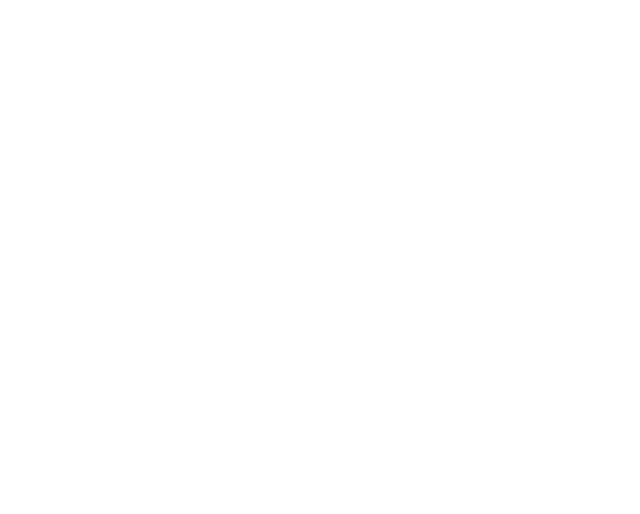
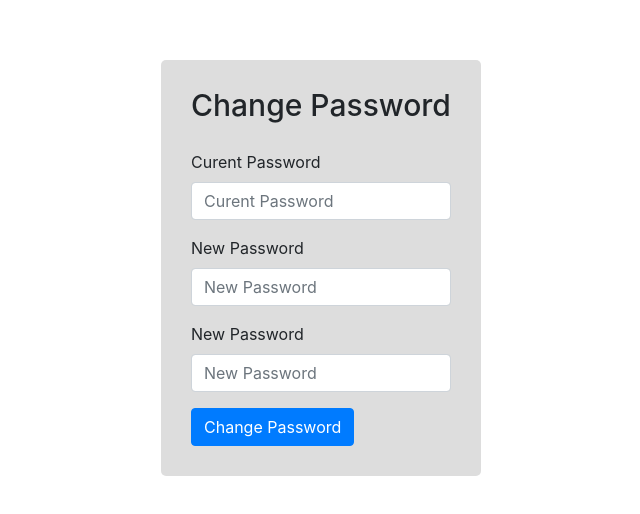
Before and after one commit to rushilogicrays/pokerstar, a React (Create React App) app: page /changePassword in a window 1280 px wide. Shown: the part 132-646 px from the top of the page, without its empty margins (319-959 px from the left). Built offline with nearby package versions, Linux system fonts and the light colour scheme.

Commit message:
I have created the header, login

```diff
--- a/src/App.js
+++ b/src/App.js
@@ -2,12 +2,15 @@
 import { BrowserRouter, Switch, Route } from 'react-router-dom';
 import PandingTournaments from "./screens/PandingTournaments";
 import Login from "./screens/Login";
+import ChangePassword from "./screens/changePassword";
+import Header from "./components/header";
 
 const App = () => {
   return(
     <BrowserRouter>
       <Switch>
-        <Route path="/" exact component={Login} />
+        <Route path="/" exact component={Header} />
+        <Route path="/changePassword" exact component={ChangePassword} />
         <Route path="/pandingtournaments" exact component={PandingTournaments} />
       </Switch>
   </BrowserRouter>
--- /dev/null
+++ b/src/components/header.js
@@ -0,0 +1,29 @@
+import React, { useEffect, useState } from 'react';
+import { Link } from 'react-router-dom';
+import Form from 'react-bootstrap/Form'
+import Button from 'react-bootstrap/Button'
+import Logo from '../images/logo.png'
+import PandingTournaments from './../screens/PandingTournaments';
+
+const Header = () => {
+    return (
+        <div className="header-main">
+            <div className="container">
+                <div className="header">
+                    <div className="header-logo">
+                        <img src={Logo}/>
+                    </div>
+                    <div className="header-navigation-btn">
+                        <Button id="header-btn">Tournaments</Button>
+                        <Button id="header-btn">Account</Button>
+                        <Button id="header-btn">Reporting</Button>
+                        <Button id="header-btn">My Admin</Button>
+                        <Button id="header-btn">Logout</Button>
+                    </div>
+                </div>
+            </div>
+        </div>
+    )
+}
+
+export default Header;
--- a/src/screens/Login.js
+++ b/src/screens/Login.js
@@ -1,9 +1,32 @@
 import React, { useEffect, useState } from 'react';
+import { Link } from 'react-router-dom';
+import Form from 'react-bootstrap/Form'
+import Button from 'react-bootstrap/Button'
 
 const Login = () => {
-    return(
-        <div>
-            <a>Login page</a>
+    return (
+        <div className="login-page-main">
+            <div className="container">
+                <div className="login-form">
+                    <Form className="form-field">
+                        <h1> Login </h1>
+                        <Form.Group controlId="formBasicEmail">
+                            <Form.Label>Email address</Form.Label>
+                            <Form.Control type="email" placeholder="Enter email" />
+                        </Form.Group>
+
+                        <Form.Group controlId="formBasicPassword">
+                            <Form.Label>Password</Form.Label>
+                            <Form.Control type="password" placeholder="Password" />
+                        </Form.Group>
+
+                        <div className="action-btn">
+                            <Link to="/changePassword">Forgot Password</Link>
+                            <Button variant="primary" type="submit">Submit</Button>
+                        </div>
+                    </Form>
+                </div>
+            </div>
         </div>
     )
 }
--- a/src/screens/Style.css
+++ b/src/screens/Style.css
@@ -52,3 +52,62 @@
 .data-fatch p button {
   margin: 0 10px;
 }
+
+/* Login form */
+
+.form-field h1 {
+  margin-bottom: 30px;
+  line-height: 30px;
+  font-size: 30px;
+}
+.login-form {
+  height: 100vh;
+  display: flex;
+  justify-content: center;
+  align-items: center;
+}
+.form-field {
+  background-color: #ddd;
+  padding: 30px;
+  max-width: 320px;
+  width: 100%;
+  border-radius: 5px;
+}
+.action-btn {
+  display: flex;
+  justify-content: space-between;
+  align-items: center;
+}
+
+/* header */
+
+.header-logo {
+  text-align: center;
+  max-width: 300px;
+  margin: 20px auto;
+}
+.header-logo img {
+  width: 100%;
+}
+.header-navigation-btn {
+  display: flex;
+  justify-content: space-between;
+}
+.header-navigation-btn #header-btn {
+  background-color: orange;
+  min-width: 150px;
+  border: none;
+  border-radius: 0;
+  font-size: 16px;
+  color: #000;
+  text-transform: uppercase;
+  font-weight: 500;
+  height: 40px;
+  line-height: 1.5;
+}
+.header-navigation-btn #header-btn:focus,
+.header-navigation-btn #header-btn:hover{
+ background-color: #ffa500b8;
+ outline: none;
+ box-shadow: none;
+}
--- /dev/null
+++ b/src/screens/changePassword.js
@@ -0,0 +1,38 @@
+import React, { useEffect, useState } from 'react';
+import { Link } from 'react-router-dom';
+import Form from 'react-bootstrap/Form'
+import Button from 'react-bootstrap/Button'
+
+const ChangePassword = () => {
+    return (
+        <div className="login-page-main">
+            <div className="container">
+                <div className="login-form">
+                    <Form className="form-field">
+                        <h1> Change Password </h1>
+                        <Form.Group controlId="formBasicEmail">
+                            <Form.Label>Curent Password</Form.Label>
+                            <Form.Control type="password" placeholder="Curent Password" />
+                        </Form.Group>
+
+                        <Form.Group controlId="formBasicPassword">
+                            <Form.Label>New Password</Form.Label>
+                            <Form.Control type="password" placeholder="New Password" />
+                        </Form.Group>
+
+                        <Form.Group controlId="formBasicPassword">
+                            <Form.Label>New Password</Form.Label>
+                            <Form.Control type="password" placeholder="New Password" />
+                        </Form.Group>
+
+                        <div className="action-btn">
+                            <Button variant="primary" type="submit">Change Password</Button>
+                        </div>
+                    </Form>
+                </div>
+            </div>
+        </div>
+    )
+}
+
+export default ChangePassword;
```
Also changed, not shown: src/images/logo.png (added), 1 other file (tests, documents, lock files or other folders). Lines whose indentation alone changed are shown as unchanged.
